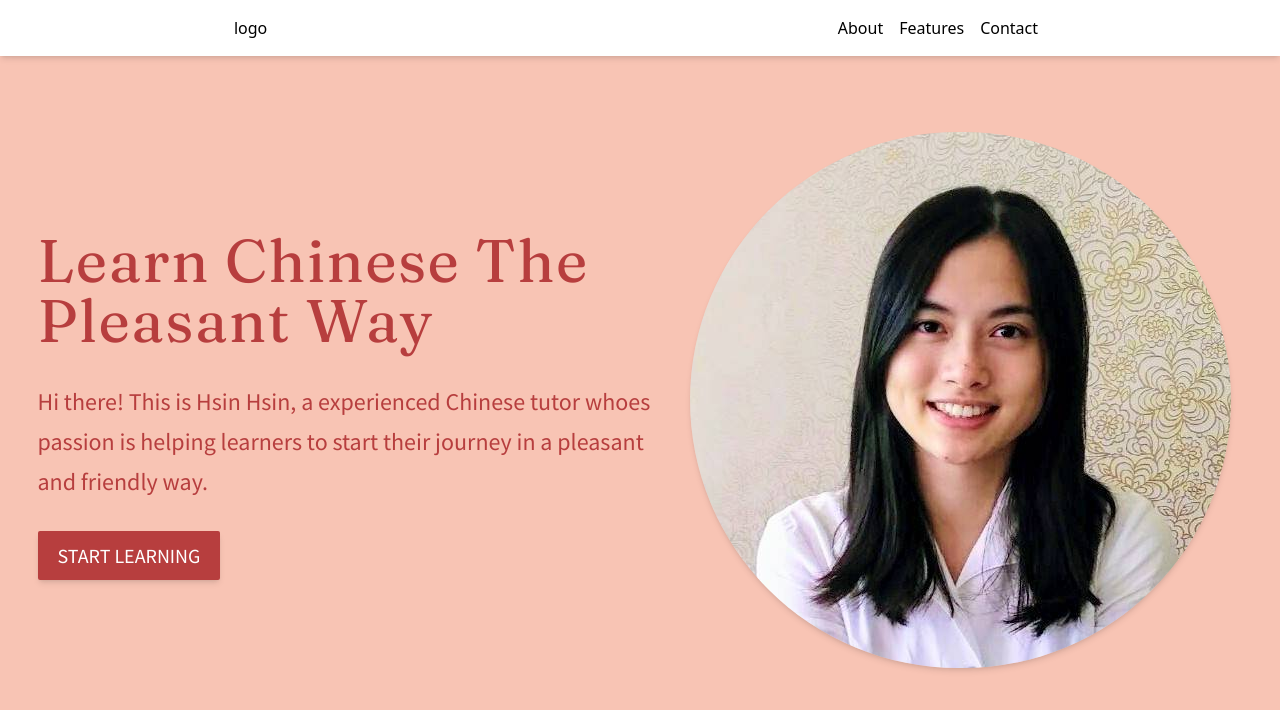
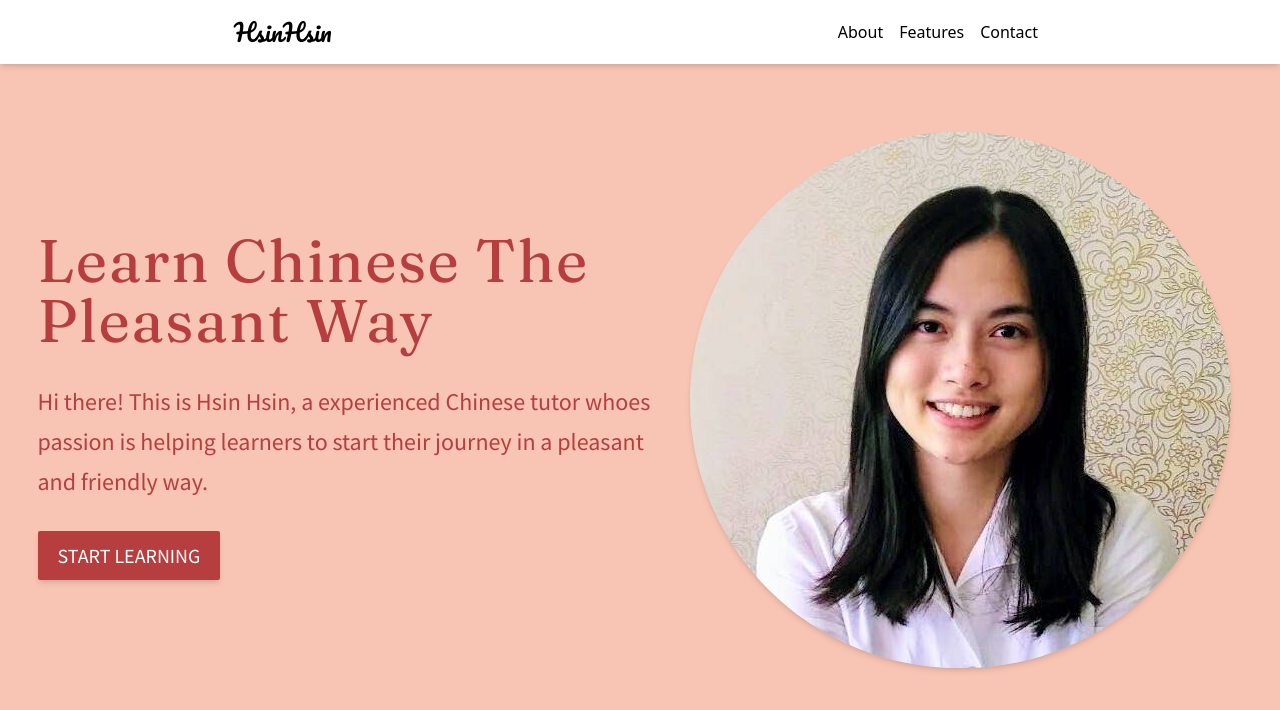
Before and after one commit to mmkrty/client-project-hsinhsin, a React (Vite) app: page / in a window 1280 px wide. Shown: the top 710 px of the page. Built offline with nearby package versions, Linux system fonts and the light colour scheme.

Commit message:
add logo font

```diff
--- a/index.html
+++ b/index.html
@@ -6,7 +6,7 @@
   <link rel="preconnect" href="https://fonts.googleapis.com">
   <link rel="preconnect" href="https://fonts.gstatic.com" crossorigin>
   <link
-    href="https://fonts.googleapis.com/css2?family=Cinzel:wght@400;500&family=Fraunces:opsz,wght@9..144,400;9..144,500&family=Source+Sans+Pro:wght@400;600&display=swap"
+    href="https://fonts.googleapis.com/css2?family=Cinzel:wght@400;500&family=Fraunces:opsz,wght@9..144,400;9..144,500&family=Source+Sans+Pro:wght@400;600&family=Pacifico&display=swap"
     rel="stylesheet">
   <meta name="viewport" content="width=device-width, initial-scale=1.0" />
   <title>Hsin Hsin</title>
--- a/src/components/navbar/navbar.component.jsx
+++ b/src/components/navbar/navbar.component.jsx
@@ -8,7 +8,7 @@ const NavBar = () => {
         <div class="w-36">
           <Link to="/">
             {/* <img src="" alt="logo" class="w-full" /> */}
-            logo
+            <p className="font-pacifacto text-2xl">HsinHsin</p>
           </Link>
         </div>
         <ul class="flex justify-between items-center">
--- a/tailwind.config.cjs
+++ b/tailwind.config.cjs
@@ -11,6 +11,7 @@ module.exports = {
         cinzel: ['"Cinzel"', "serif"],
         fraunces: ['"Fraunces"', "serif"],
         "source-sans-pro": ['"Source Sans Pro"', "sans-serif"],
+        pacifacto: ['"Pacifico"', "cursive"],
       },
     },
   },
```
